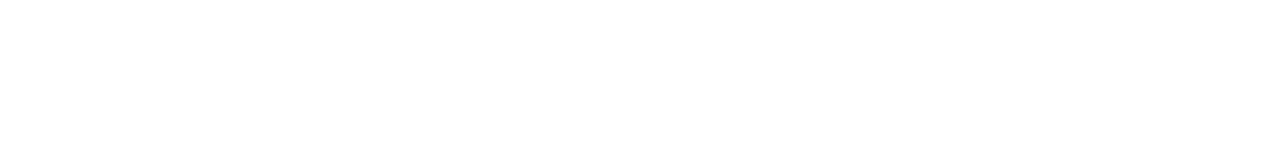
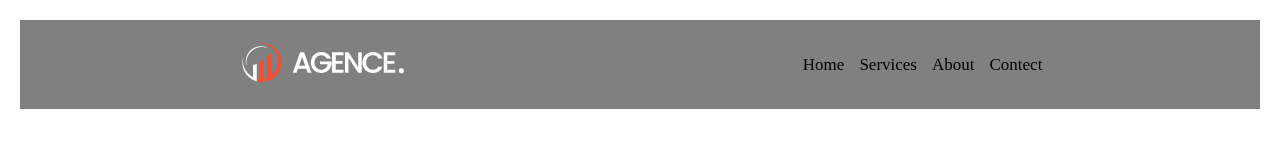
Before and after one commit to farhanashinmi/digital-agency, a plain HTML site: page index.html in a window 1280 px wide. Drawn offline with Linux system fonts and the light colour scheme.

Commit message:
add header section

```diff
--- a/index.html
+++ b/index.html
@@ -4,8 +4,44 @@
     <meta charset="UTF-8">
     <meta name="viewport" content="width=device-width, initial-scale=1.0">
     <title>Digital Agency website</title>
+    <link rel="stylesheet" href="style.css">
+
 </head>
 <body>
 
+    <!--header section-->
+
+    <header>
+       <div class="nav-container">
+
+        <div class="logo">
+        <img src="images/logo.png" alt="">
+        </div>
+        <div class="manu">
+
+
+            <li a href="home">Home</li>
+            <li a href="services">Services</li>
+            <li a href="about">About</li>
+            <li a href="contect">Contect</li>
+
+
+        </div>
+        </div>
+    </header>
+
+    <!--main section-->
+
+    <main>
+
+
+    </main>
+
+    <!--footer section-->
+
+    <footer>
+
+    </footer>
+
 </body>
 </html>
--- a/style.css
+++ b/style.css
@@ -2,3 +2,30 @@
     margin: 0;
     padding: 0;
 }
+
+body{
+
+}
+
+.nav-container{
+    display: flex;
+    justify-content: space-around;
+    margin: 20px ;
+    padding: 20px;
+    background-color: gray;
+    align-items: center;
+
+}
+
+.manu{
+     display: flex;
+     justify-content: space-between;
+     list-style: none;
+     gap: 15px;
+     font-size: 17px;
+     font-style: normal;
+
+}
+.logo{
+
+}
```
